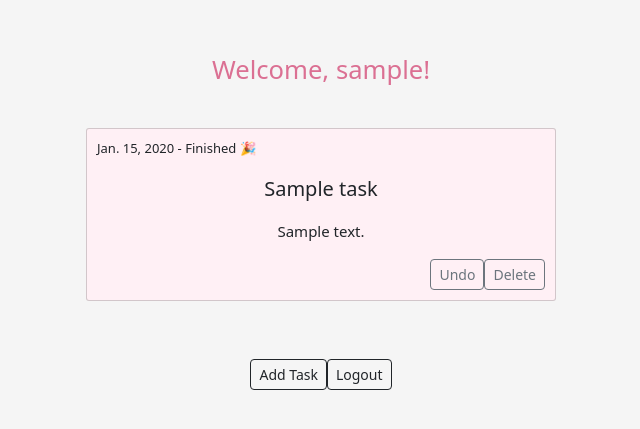
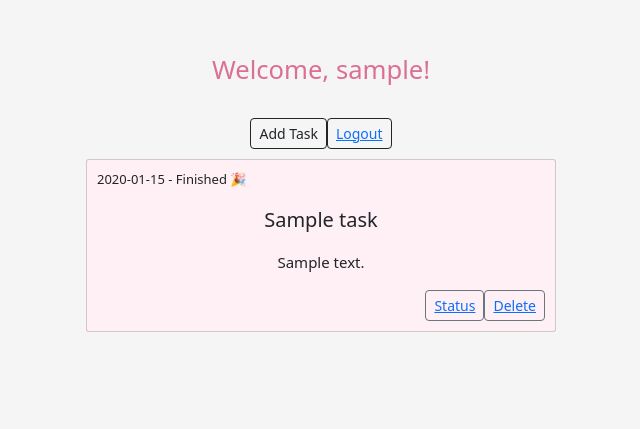
Before and after one commit to fardya/pbp-django-lab, a Django app: page /todolist/ in a window 1280 px wide. Shown: the top 429 px of the page, without its empty margins (319-959 px from the left). Run offline with Django 4.2, Linux system fonts and the light colour scheme; a user stored in the database is signed in; tables that the repository leaves empty hold one stand-in row (values such as "Sample post").

Commit message:
submit tugas 6

```diff
--- a/todolist/templates/todolist.html
+++ b/todolist/templates/todolist.html
@@ -1,49 +1,98 @@
 {% extends 'base.html' %}
 
  {% block content %}
+<head>
 
- <body>
-    <div class="outer">
-        <h1 style="font-size:2vw;color:palevioletred;text-align:center;"> Welcome, {{ user.get_username }}! </h1>
-        <br>
-        {% if user.is_authenticated %}
-            {% for todo in list_todo %}
-            <div class="card">
-                {% if todo.is_finished %}
-                    <p style="font-size:13px;">{{todo.date}} - Finished 🎉</p>
-                {% else %}
-                    <p style="font-size:13px;">{{todo.date}} - Unfinished ⏳</p>
-                {% endif %}
-                <p style="text-align:center;font-size:20px;">{{todo.title}}</p>
-                <p style="text-align:center;font-size:15px;">{{todo.description}}</p>
+    <script src="https://ajax.googleapis.com/ajax/libs/jquery/3.6.0/jquery.min.js"></script>
+    <script>
+        $(document).ready(() => {
+            const card = (todo) => `<div class="card">
+                <p style="font-size:13px;">${todo.fields.date} - ${todo.fields.is_finished ? 'Finished 🎉' : 'Unfinished ⏳'}</p>
+                <p style="text-align:center;font-size:20px;">${todo.fields.title}</p>
+                <p style="text-align:center;font-size:15px;">${todo.fields.description}</p>
 
-                <div class="card-button">
-                    <a href="{% url 'todolist:status' todo.id %}">
-                        {% if todo.is_finished == False %}
-                            <button type="button" class="btn btn-outline-secondary btn-sm">Done</button>
-                        {% else %}
-                            <button type="button" class="btn btn-outline-secondary btn-sm">Undo</button>
-                        {% endif %}
-                    </a>
-                    <a href="{% url 'todolist:delete' todo.id %}">
-                        <button type="button" class="btn btn-outline-secondary btn-sm">Delete</button>
-                    </a>
-                </div>
-            </div>
-            {% endfor %}
-            <br>
-            <br>
-            <div class="outside-button">
-                <a href="{% url 'todolist:create-task' %}">
-                    <button type="button" class="btn btn-outline-dark btn-sm">Add Task</button>
-                </a>
-                <a href="{% url 'todolist:logout' %}">
-                    <button type="button" class="btn btn-outline-dark btn-sm">Logout</button>
-                </a>
-            </div>
-            {% endif %}
+                    <div class="card-button">
+                            <button type="button" class="btn btn-outline-secondary btn-sm"><a href="/todolist/status/${todo.pk}">Status</a></button>
+                            <button type="button" class="btn btn-outline-secondary btn-sm"><a href="/todolist/delete/${todo.pk}">Delete</button>
+                    </div>
+                </div>`
+
+            const addTask = (todo) => {
+                return $('.outer').append(card(todo))
+            }
+
+            $.get('/todolist/json/', function(todo) {
+                todo.map((task) => {
+                    addTask(task)
+                })
+            })
+
+            $(`#add-task`).click(function() {
+                if ($('#title').val() && $('#description').val()){
+                    $.post('/todolist/add/', {
+                            title: $('#title').val(),
+                            description: $('#description').val(),
+                        },
+                        function(task, status){
+                            if(status == 'success'){
+                                addTask(task)
+                                $('#title').val('')
+                                $('#description').val('')
+                            }
+                        }
+                    )
+                    return false
+                }
+            })
+        })
+
+    </script>
+
+</head>
+
+<section class="outer">
+    <div>
+        <h1 style="font-size:2vw;color:palevioletred;text-align:center;"> Welcome, {{ user.get_username }}!</h1>
     </div>
- </body>
+    <br>
+
+    <div class="d-grid gap-2 d-md-block">
+        <div class="outside-button">
+            <button type="button" class="btn btn-outline-dark btn-sm" data-bs-toggle="modal" data-bs-target="#exampleModal">Add Task</button>
+            <button type="button" class="btn btn-outline-dark btn-sm"><a href="{% url 'todolist:logout' %}">Logout</a></button>
+        </div>
+    </div>
+</section>
+
+
+  <div class="modal fade" id="exampleModal" tabindex="-1" aria-labelledby="exampleModalLabel" aria-hidden="true">
+    <div class="modal-dialog">
+      <div class="modal-content">
+        <div class="modal-header">
+          <h5 class="modal-title" id="exampleModalLabel">New Task</h5>
+          <button type="button" class="btn-close" data-bs-dismiss="modal" aria-label="Close"></button>
+        </div>
+        <div class="modal-body">
+            <form method="POST">
+                {% csrf_token %}
+                <table style="margin-left:auto;margin-right:auto">
+                    <tr>
+                        <td>Title</td>
+                        <td><input type="text" name="title" class="form-control" id="title"></td>
+                    </tr>
+                    <tr>
+                        <td>Description</td>
+                        <td><input type="text" name="description" class="form-control" id="description"></td>
+                    </tr>
+                </table>
+            </form>
+        </div>
+        <div class="modal-footer">
+          <button type="submit" id="add-task" name="submit" class="btn btn-outline-dark btn-sm" data-bs-dismiss="modal">Create</button>
+        </div>
+      </div>
+    </div>
+  </div>
 
 <style>
     body {
--- a/todolist/urls.py
+++ b/todolist/urls.py
@@ -1,9 +1,5 @@
 from django.urls import path
-from todolist.views import show_todolist
-from todolist.views import register
-from todolist.views import login_user
-from todolist.views import logout_user
-from todolist.views import create_task, status, delete
+from todolist.views import *
 
 app_name = 'todolist'
 
@@ -15,4 +11,6 @@ urlpatterns = [
     path('create-task/', create_task, name='create-task'),
     path('status/<int:id>', status, name='status'),
     path('delete/<int:id>', delete, name='delete'),
+    path('json/', show_json, name='show_json'),
+    path('add/', add_task, name='add-task'),
 ]
--- a/todolist/views.py
+++ b/todolist/views.py
@@ -11,6 +11,9 @@ from django.db import models
 from django import forms
 from django.http import HttpResponseRedirect
 from django.urls import reverse
+from django.http import HttpResponse, JsonResponse
+from django.core import serializers
+from django.views.decorators.csrf import csrf_exempt
 
 @login_required(login_url='/todolist/login/')
 def show_todolist(request):
@@ -19,7 +22,6 @@ def show_todolist(request):
         'list_todo': data_todolist
     }
     return render(request, "todolist.html", context)
-
 
 def register(request):
     form = UserCreationForm()
@@ -76,9 +78,24 @@ def status(request, id):
     todo.is_finished = not todo.is_finished
     todo.save(update_fields=['is_finished'])
     return HttpResponseRedirect(reverse('todolist:show_todolist'))
-    # return redirect('todolist:show_todolist')
 
 @login_required(login_url='/todolist/login/')
 def delete(request, id):
     Task.objects.get(id=id).delete()
     return redirect('todolist:show_todolist')
+
+# Tugas 6
+
+@login_required(login_url='/todolist/login/')
+def show_json(request):
+    todo = Task.objects.filter(user=request.user)
+    return HttpResponse(serializers.serialize('json', todo), content_type='application/json')
+
+@csrf_exempt
+def add_task(request):
+    if request.method == 'POST':
+        title = request.POST.get('title')
+        description = request.POST.get('description')
+        todo = Task.objects.create(title=title, description=description, date=datetime.datetime.today(), user=request.user)
+        return JsonResponse({'pk':todo.pk,
+                'fields':{'title':todo.title, 'date':todo.date, 'description':todo.description,'is_finished':todo.is_finished,}})
```
